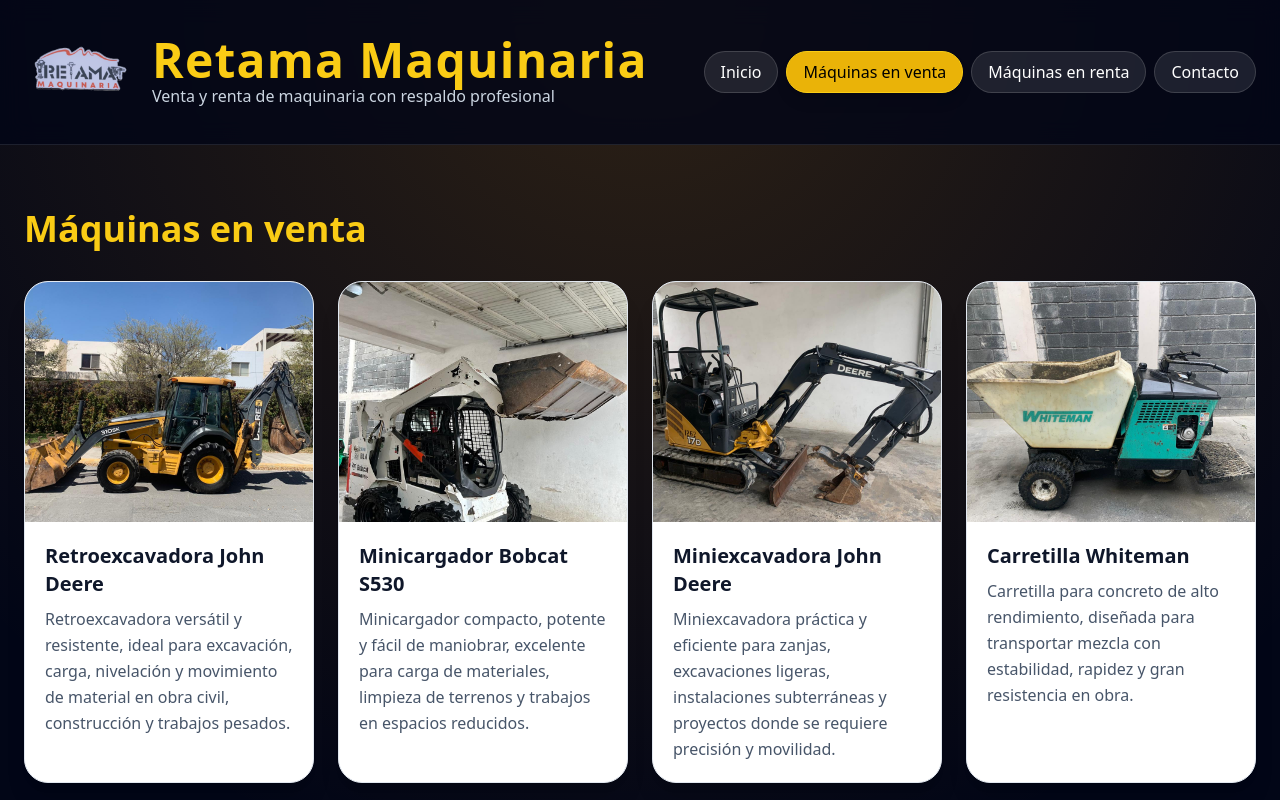
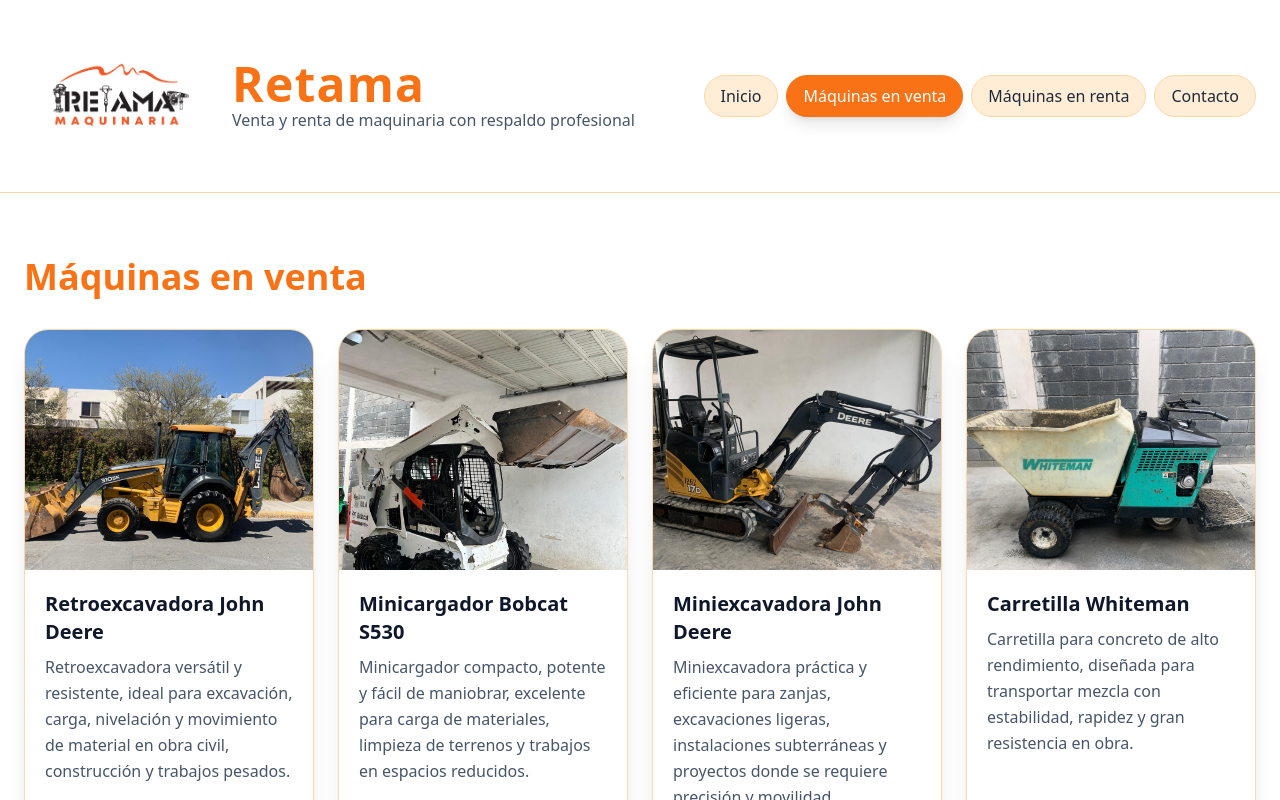
Before and after one commit to NocianDev/Retama, a React (Vite) app: page / in a window 1280 px wide. Both pictures are taken after a click on the button "Ver máquinas en venta". Shown: the top 800 px of the page. Built offline with nearby package versions, Linux system fonts and the light colour scheme.

Commit message:
BackGround

```diff
--- a/src/App.tsx
+++ b/src/App.tsx
@@ -2,24 +2,22 @@
 
 export default function RetamaMaquinaria() {
   const company = {
-    name: "Retama Maquinaria",
+    name: "Retama",
     slogan: "Venta y renta de maquinaria con respaldo profesional",
     description:
       "En Retama Maquinaria ofrecemos soluciones confiables para construcción, industria y trabajo pesado. Contamos con equipos seleccionados para venta y renta, atención personalizada y servicio orientado a cubrir proyectos de distinta escala.",
 
-    email: "ventas@retamamaquinaria.com",
-    whatsapp: "+52 81 0000 0000",
-    phone: "+52 81 0000 0000",
+    email: "ricky_salas10@hotmail.com",
+    whatsapp: "+52 1 81 8088 9636",
+    phone: "+52 1 81 8088 9636",
 
     logo: "/Images/Logo.png",
-    heroImage: "/Images/Venta1.jpeg",
+    heroImage: "/Images/Hero.jpeg",
 
-    // Puedes pegar directamente el link EMBED de Google Maps
-    // https://www.google.com/maps -> compartir -> insertar mapa
     locations: [
       {
         title: "Sucursal 1",
-        address: "Sanata Catarina, Nuevo León",
+        address: "Santa Catarina, Nuevo León",
         schedule: "Lunes a Viernes: 8:00 AM - 6:00 PM | Sábado: 8:00 AM - 2:00 PM",
         mapEmbed:
           "https://www.google.com/maps/embed?pb=!1m18!1m12!1m3!1d3595.6845759993744!2d-100.46540809999999!3d25.6817488!2m3!1f0!2f0!3f0!3m2!1i1024!2i768!4f13.1!3m3!1m2!1s0x8662996b90158c59%3A0x4c93c6b953d991bd!2sRetama%20Maquinaria!5e0!3m2!1ses!2smx!4v1773340678138!5m2!1ses!2smx",
@@ -34,8 +32,7 @@
     ],
 
     social: {
-      facebook: "https://facebook.com/retamamaquinaria",
-      instagram: "https://instagram.com/retamamaquinaria",
+      facebook: "https://www.facebook.com/p/Retama-Maquinaria-100063958413759/?locale=es_LA",
     },
   };
 
@@ -127,30 +124,18 @@
   ];
 
   const maquinariaRenta = [
-    {
-      name: "Retroexcavadora",
-      image: "/renta-1.jpg",
-      description:
-        "Retroexcavadora en renta, ideal para excavación, carga de material, limpieza de terreno y trabajos generales de construcción.",
-    },
-    {
-      name: "Plataforma de Elevación",
-      image: "/renta-2.jpg",
-      description:
-        "Plataforma de elevación segura y funcional para mantenimientos, instalaciones y maniobras en altura con mayor estabilidad.",
-    },
-    {
-      name: "Mini Cargador",
-      image: "/renta-3.jpg",
-      description:
-        "Mini cargador en renta, excelente para maniobras rápidas, acarreo de materiales y trabajo en áreas de acceso limitado.",
-    },
-    {
-      name: "Cortadora de Concreto",
-      image: "/renta-4.jpg",
-      description:
-        "Cortadora de concreto eficiente para cortes limpios en pavimento, banquetas, pisos y trabajos especializados de obra civil.",
-    },
+    { name: "Compactadora", image: "/Images/Renta1.jpeg", description: "Compactadora vibratoria ideal para compactar suelos, grava y asfalto en obras pequeñas y medianas." },
+    { name: "Revolvedora", image: "/Images/Renta2.jpeg", description: "Revolvedora de concreto resistente para preparación rápida y uniforme de mezcla en construcción." },
+    { name: "Rodillos Vibrocompactador de 1.2 ton", image: "/Images/Renta3.jpeg", description: "Rodillo ligero perfecto para compactación en banquetas, áreas pequeñas y mantenimiento urbano." },
+    { name: "Rodillo Vibrocompactador de 3.5 ton", image: "/Images/Renta4.jpeg", description: "Rodillo pesado ideal para compactación de bases, caminos y superficies en obra civil." },
+    { name: "Allanadoras de concreto", image: "/Images/Renta5.jpeg", description: "Allanadoras profesionales para acabado fino y nivelación de superficies de concreto." },
+    { name: "Vibrador de concreto", image: "/Images/Renta6.jpeg", description: "Equipo esencial para eliminar burbujas y lograr mayor resistencia en estructuras de concreto." },
+    { name: "Rompedoras de concreto", image: "/Images/Renta7.jpeg", description: "Martillos rompedores potentes para demolición de concreto, pavimento y estructuras." },
+    { name: "Máquinas de soldar miller bobcat", image: "/Images/Renta8.jpeg", description: "Equipo de soldadura industrial ideal para trabajos en campo con generador integrado." },
+    { name: "Cortadora de concreto", image: "/Images/Renta9.jpeg", description: "Cortadora de alto rendimiento para cortes precisos en concreto y pavimento." },
+    { name: "Plantas de luz 3500, 5000 y 8000 watts", image: "/Images/Renta10.jpeg", description: "Plantas de luz portátiles ideales para respaldar energía en obras y eventos." },
+    { name: "Generadores remolcables de 25 y 45 kva", image: "/Images/Renta11.jpeg", description: "Generadores industriales remolcables de alta potencia para proyectos grandes." },
+    { name: "Torres de iluminación", image: "/Images/Renta12.jpeg", description: "Torres de iluminación para trabajos nocturnos y zonas con poca visibilidad." },
   ];
 
   const sections = ["Inicio", "Máquinas en venta", "Máquinas en renta", "Contacto"];
@@ -165,31 +150,29 @@
   const sectionButtonClass = (name: string) =>
     `px-4 py-2 rounded-full text-sm md:text-base transition-all duration-300 border ${
       activeSection === name
-        ? "bg-yellow-500 text-black border-yellow-400 shadow-lg"
-        : "bg-white/10 text-white border-white/15 hover:bg-white/20"
+        ? "bg-orange-500 text-white border-orange-500 shadow-lg"
+        : "bg-orange-100 text-slate-800 border-orange-200 hover:bg-orange-200"
     }`;
 
   const cardClass =
-    "bg-white rounded-3xl shadow-xl border border-slate-200 overflow-hidden hover:-translate-y-1 hover:shadow-2xl transition-all duration-300";
+    "bg-white rounded-3xl shadow-xl border border-orange-200 overflow-hidden hover:-translate-y-1 hover:shadow-2xl transition-all duration-300";
 
   return (
-    <div className="min-h-screen bg-slate-950 text-white relative overflow-x-hidden">
-      <div className="absolute inset-0 bg-[radial-gradient(circle_at_top,_rgba(245,158,11,0.18),_transparent_35%),radial-gradient(circle_at_bottom_right,_rgba(14,165,233,0.12),_transparent_28%)] pointer-events-none" />
-
-      <header className="sticky top-0 z-50 backdrop-blur-md bg-slate-950/80 border-b border-white/10">
+    <div className="min-h-screen bg-white text-slate-900 relative overflow-x-hidden">
+      <header className="sticky top-0 z-50 bg-white border-b border-orange-200">
         <div className="max-w-7xl mx-auto px-4 md:px-6 py-4">
           <div className="flex items-center justify-between gap-4">
             <div className="flex items-center gap-4 min-w-0">
               <img
                 src={company.logo}
                 alt="Logo Retama Maquinaria"
-                className="w-20 h-20 md:w-28 md:h-28 object-contain rounded-2xl p-1 shrink-0"
+                className="w-30 h-30 md:w-48 md:h-40 object-contain rounded-2xl p-1 shrink-0"
               />
               <div className="min-w-0">
-                <h1 className="text-3xl md:text-5xl font-black tracking-wide text-yellow-400 leading-tight">
+                <h1 className="text-3xl md:text-5xl font-black tracking-wide text-orange-500 leading-tight">
                   {company.name}
                 </h1>
-                <p className="text-slate-300 text-sm md:text-base max-w-2xl">
+                <p className="text-slate-600 text-sm md:text-base max-w-2xl">
                   {company.slogan}
                 </p>
               </div>
@@ -197,25 +180,10 @@
 
             <button
               type="button"
-              className="md:hidden inline-flex items-center justify-center w-12 h-12 rounded-2xl border border-white/15 bg-white/10 text-white hover:bg-white/20 transition shrink-0"
+              className="md:hidden inline-flex items-center justify-center w-12 h-12 rounded-2xl border border-orange-200 bg-orange-100 text-orange-600 hover:bg-orange-200 transition shrink-0"
               onClick={() => setMobileMenuOpen((prev) => !prev)}
-              aria-label="Abrir menú"
-              aria-expanded={mobileMenuOpen}
             >
-              <svg
-                xmlns="http://www.w3.org/2000/svg"
-                fill="none"
-                viewBox="0 0 24 24"
-                strokeWidth={2}
-                stroke="currentColor"
-                className="w-6 h-6"
-              >
-                {mobileMenuOpen ? (
-                  <path strokeLinecap="round" strokeLinejoin="round" d="M6 18L18 6M6 6l12 12" />
-                ) : (
-                  <path strokeLinecap="round" strokeLinejoin="round" d="M3.75 6.75h16.5M3.75 12h16.5m-16.5 5.25h16.5" />
-                )}
-              </svg>
+              ☰
             </button>
 
             <nav className="hidden md:flex flex-wrap gap-2 justify-end">
@@ -250,30 +218,32 @@
       </header>
 
       <main className="relative z-10">
+
         {activeSection === "Inicio" && (
           <section className="max-w-7xl mx-auto px-4 md:px-6 py-12 md:py-16">
             <div className="grid lg:grid-cols-2 gap-8 items-center">
               <div>
-                <span className="inline-block px-4 py-2 rounded-full bg-yellow-500/15 text-yellow-400 border border-yellow-500/30 text-sm font-semibold mb-4">
+                <span className="inline-block px-4 py-2 rounded-full bg-orange-100 text-orange-600 border border-orange-200 text-sm font-semibold mb-4">
                   Soluciones para construcción e industria
                 </span>
-                <h2 className="text-4xl md:text-6xl font-black leading-tight mb-5">
+                <h2 className="text-4xl md:text-6xl font-black leading-tight mb-5 text-orange-500">
                   Maquinaria confiable para impulsar tus proyectos
                 </h2>
-                <p className="text-slate-300 text-lg leading-relaxed mb-6">
+                <p className="text-slate-700 text-lg leading-relaxed mb-6">
                   {company.description}
                 </p>
+
                 <div className="flex flex-wrap gap-4">
                   <button
                     onClick={() => setActiveSection("Máquinas en venta")}
-                    className="px-6 py-3 rounded-2xl bg-yellow-500 text-black font-bold shadow-lg hover:scale-[1.02] transition"
+                    className="px-6 py-3 rounded-2xl bg-orange-500 text-white font-bold shadow-lg hover:scale-[1.02] transition"
                     type="button"
                   >
                     Ver máquinas en venta
                   </button>
                   <button
                     onClick={() => setActiveSection("Máquinas en renta")}
-                    className="px-6 py-3 rounded-2xl bg-white/10 border border-white/15 font-semibold hover:bg-white/20 transition"
+                    className="px-6 py-3 rounded-2xl bg-orange-100 border border-orange-200 text-slate-800 font-semibold hover:bg-orange-200 transition"
                     type="button"
                   >
                     Ver máquinas en renta
@@ -282,8 +252,7 @@
               </div>
 
               <div className="relative">
-                <div className="absolute -inset-3 rounded-[2rem] bg-gradient-to-br from-yellow-500/25 to-cyan-400/10 blur-2xl" />
-                <div className="relative bg-slate-900 border border-white/10 rounded-[2rem] overflow-hidden shadow-2xl">
+                <div className="relative bg-white border border-orange-200 rounded-[2rem] overflow-hidden shadow-2xl">
                   <img
                     src={company.heroImage}
                     alt="Maquinaria industrial"
@@ -293,15 +262,14 @@
               </div>
             </div>
 
-            {/* UBICACIONES CON GOOGLE MAPS */}
             <div className="mt-16">
-              <h3 className="text-3xl font-black mb-8 text-yellow-400">Nuestras ubicaciones</h3>
+              <h3 className="text-3xl font-black mb-8 text-orange-500">Nuestras ubicaciones</h3>
 
               <div className="grid md:grid-cols-2 gap-8">
                 {company.locations.map((location, index) => (
                   <div
                     key={index}
-                    className="bg-white/5 border border-white/10 rounded-3xl overflow-hidden shadow-xl"
+                    className="bg-white border border-orange-200 rounded-3xl overflow-hidden shadow-xl"
                   >
                     <iframe
                       src={location.mapEmbed}
@@ -309,14 +277,13 @@
                       height="250"
                       style={{ border: 0 }}
                       loading="lazy"
-                      referrerPolicy="no-referrer-when-downgrade"
                       title={`map-${index}`}
                     />
 
                     <div className="p-6">
                       <h4 className="text-2xl font-bold mb-2">{location.title}</h4>
-                      <p className="text-slate-300 mb-1">{location.address}</p>
-                      <p className="text-slate-400 text-sm">{location.schedule}</p>
+                      <p className="text-slate-700 mb-1">{location.address}</p>
+                      <p className="text-slate-500 text-sm">{location.schedule}</p>
                     </div>
                   </div>
                 ))}
@@ -327,7 +294,7 @@
 
         {activeSection === "Máquinas en venta" && (
           <section className="max-w-7xl mx-auto px-4 md:px-6 py-12 md:py-16">
-            <h2 className="text-4xl font-black text-yellow-400 mb-8">Máquinas en venta</h2>
+            <h2 className="text-4xl font-black text-orange-500 mb-8">Máquinas en venta</h2>
 
             <div className="grid sm:grid-cols-2 xl:grid-cols-4 gap-6">
               {maquinariaVenta.map((item, index) => (
@@ -345,7 +312,7 @@
 
         {activeSection === "Máquinas en renta" && (
           <section className="max-w-7xl mx-auto px-4 md:px-6 py-12 md:py-16">
-            <h2 className="text-4xl font-black text-yellow-400 mb-8">Máquinas en renta</h2>
+            <h2 className="text-4xl font-black text-orange-500 mb-8">Máquinas en renta</h2>
 
             <div className="grid sm:grid-cols-2 xl:grid-cols-4 gap-6">
               {maquinariaRenta.map((item, index) => (
@@ -363,30 +330,30 @@
 
         {activeSection === "Contacto" && (
           <section className="max-w-4xl mx-auto px-4 md:px-6 py-16">
-            <div className="bg-white/5 border border-white/10 rounded-[2rem] p-10 shadow-2xl">
-              <h2 className="text-4xl font-black text-yellow-400 mb-6">Contacto</h2>
+            <div className="bg-white border border-orange-200 rounded-[2rem] p-10 shadow-2xl">
+              <h2 className="text-4xl font-black text-orange-500 mb-6">Contacto</h2>
 
               <div className="space-y-6 text-lg">
                 <div>
-                  <p className="text-slate-400">WhatsApp</p>
+                  <p className="text-slate-500">WhatsApp</p>
                   <a
                     href={`https://wa.me/${company.whatsapp.replace(/[^\d]/g, "")}`}
-                    className="font-bold hover:text-yellow-400"
+                    className="font-bold text-slate-900 hover:text-orange-500"
                   >
                     {company.whatsapp}
                   </a>
                 </div>
 
                 <div>
-                  <p className="text-slate-400">Correo</p>
-                  <a href={`mailto:${company.email}`} className="font-bold hover:text-yellow-400">
+                  <p className="text-slate-500">Correo</p>
+                  <a href={`mailto:${company.email}`} className="font-bold text-slate-900 hover:text-orange-500">
                     {company.email}
                   </a>
                 </div>
 
                 <div>
-                  <p className="text-slate-400">Teléfono</p>
-                  <a href={`tel:${company.phone}`} className="font-bold hover:text-yellow-400">
+                  <p className="text-slate-500">Teléfono</p>
+                  <a href={`tel:${company.phone}`} className="font-bold text-slate-900 hover:text-orange-500">
                     {company.phone}
                   </a>
                 </div>
@@ -394,10 +361,11 @@
             </div>
           </section>
         )}
+
       </main>
 
-      <footer className="border-t border-white/10 mt-10">
-        <div className="max-w-7xl mx-auto px-6 py-6 text-center text-slate-400">
+      <footer className="border-t border-orange-200 mt-10">
+        <div className="max-w-7xl mx-auto px-6 py-6 text-center text-slate-500">
           © 2026 {company.name}. Todos los derechos reservados.
         </div>
       </footer>
```
Also changed, not shown: public/Images/Hero.jpeg (added), public/Images/Logo.png.
